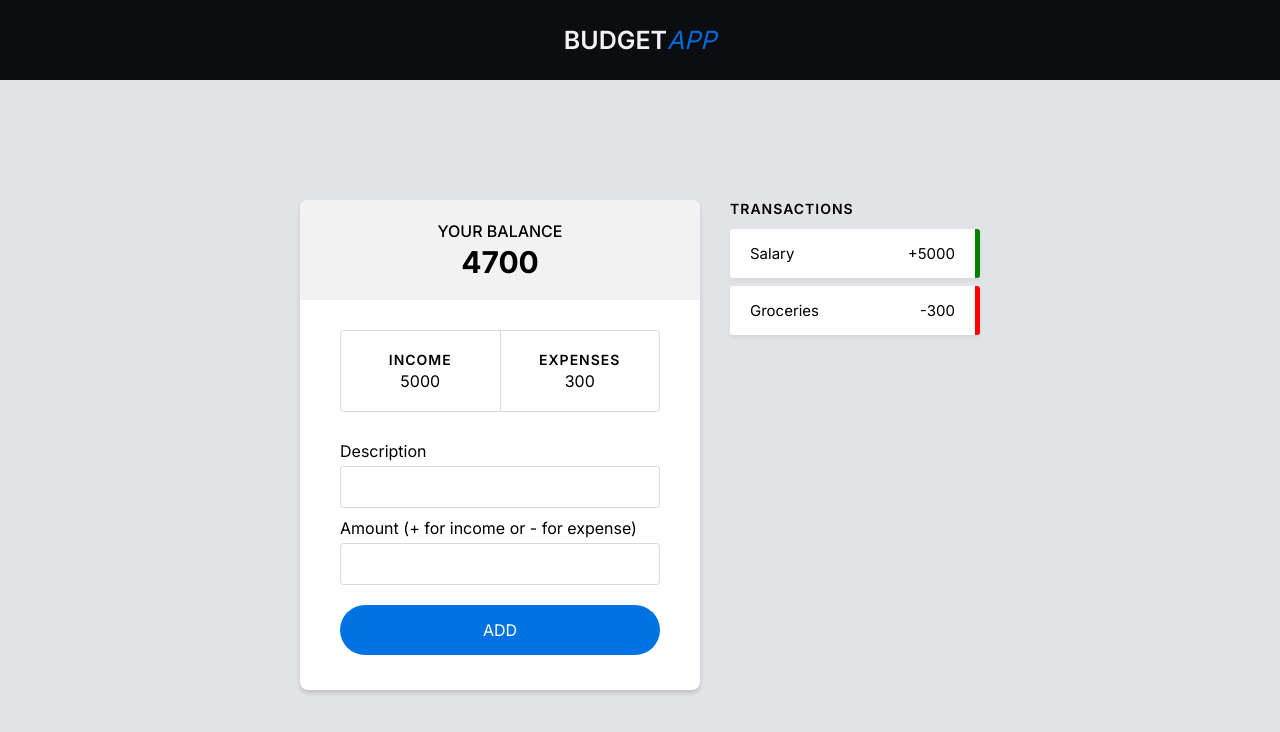
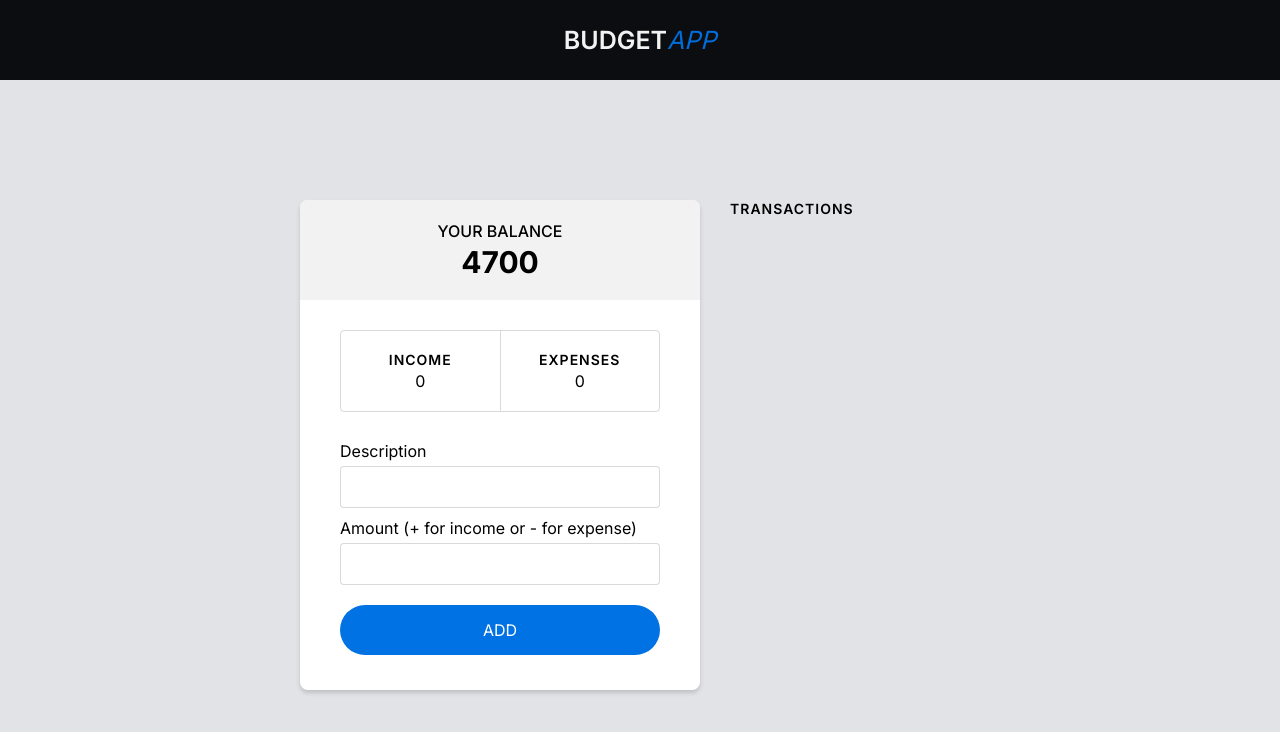
Before and after one commit to Compson9/budgetApp, a plain HTML site: page index.html in a window 1280 px wide. Shown: the top 732 px of the page. Drawn offline with Linux system fonts and the light colour scheme.

Commit message:
changed the hardcoded input

```diff
--- a/index.html
+++ b/index.html
@@ -29,12 +29,12 @@
       <div class="overview">
         <section class="section">
           <h2 class="second-heading">Income</h2>
-          <span class="number number--income">5000</span>
+          <span class="number number--income">0</span>
         </section>
 
         <section class="section">
           <h2 class="second-heading">Expenses</h2>
-          <span class="number number--expenses">300</span>
+          <span class="number number--expenses">0</span>
         </section>
       </div>
 
@@ -54,16 +54,6 @@
     <section class="transactions-section">
       <h2 class="third-heading">Transactions</h2>
       <ul class="transactions">
-        <li class="transaction transaction--income">
-          <span class="transaction__text">Salary</span>
-          <span class="transaction__amount">+5000</span>
-          <button class="transaction__btn">X</button>
-        </li>
-        <li class="transaction transaction--expense">
-            <span class="transaction__text">Groceries</span>
-            <span class="transaction__amount">-300</span>
-            <button class="transaction__btn">X</button>
-          </li>
       </ul>
     </section>
   </div>
--- a/script.js
+++ b/script.js
@@ -49,9 +49,9 @@ function submitHandler(e) {
     balanceNumberEl.textContent = updateBalance;
 
     // check if balance is negative
-    if (updateBalance <= 0) {
-        balanceNumberEl.style.color = "red";
-    }
+    // if (updateBalance <= 0) {
+    //     balanceNumberEl.style.color = "red";
+    // }
 }
 
 // submit form
```
